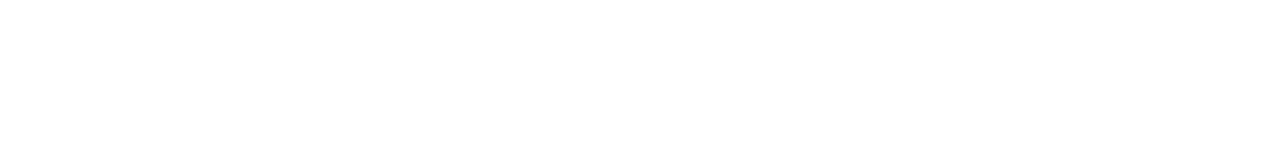
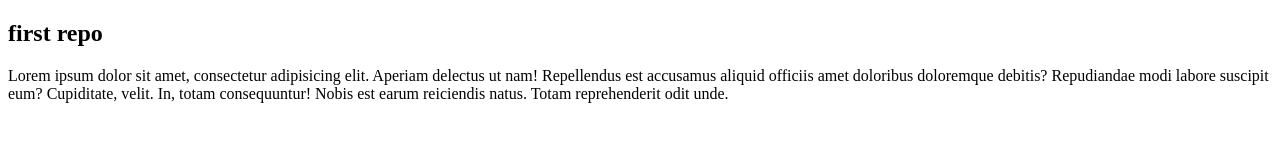
Before and after one commit to Zobayer6/practice-repo, a plain HTML site: page index.html in a window 1280 px wide. Drawn offline with Linux system fonts and the light colour scheme.

Commit message:
secon time push

```diff
--- a/index.html
+++ b/index.html
@@ -6,5 +6,14 @@
     <meta name="viewport" content="width=device-width, initial-scale=1.0" />
     <title>Practice repo</title>
   </head>
-  <body></body>
+  <body>
+    <h2>first repo</h2>
+    <p>
+      Lorem ipsum dolor sit amet, consectetur adipisicing elit. Aperiam delectus
+      ut nam! Repellendus est accusamus aliquid officiis amet doloribus
+      doloremque debitis? Repudiandae modi labore suscipit eum? Cupiditate,
+      velit. In, totam consequuntur! Nobis est earum reiciendis natus. Totam
+      reprehenderit odit unde.
+    </p>
+  </body>
 </html>
```
